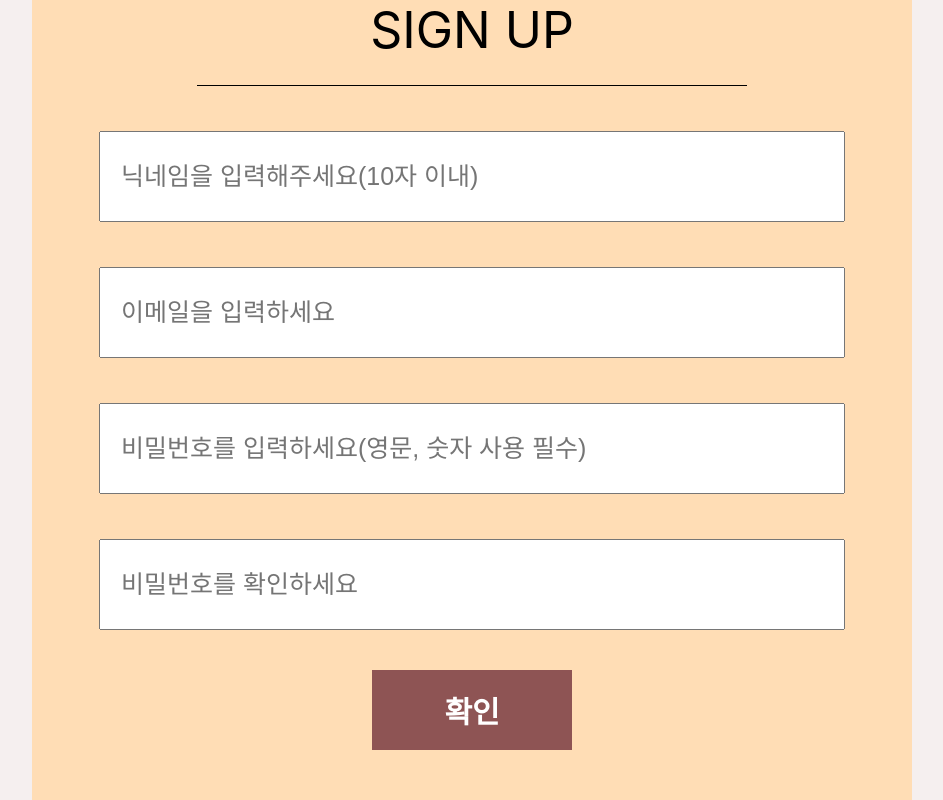
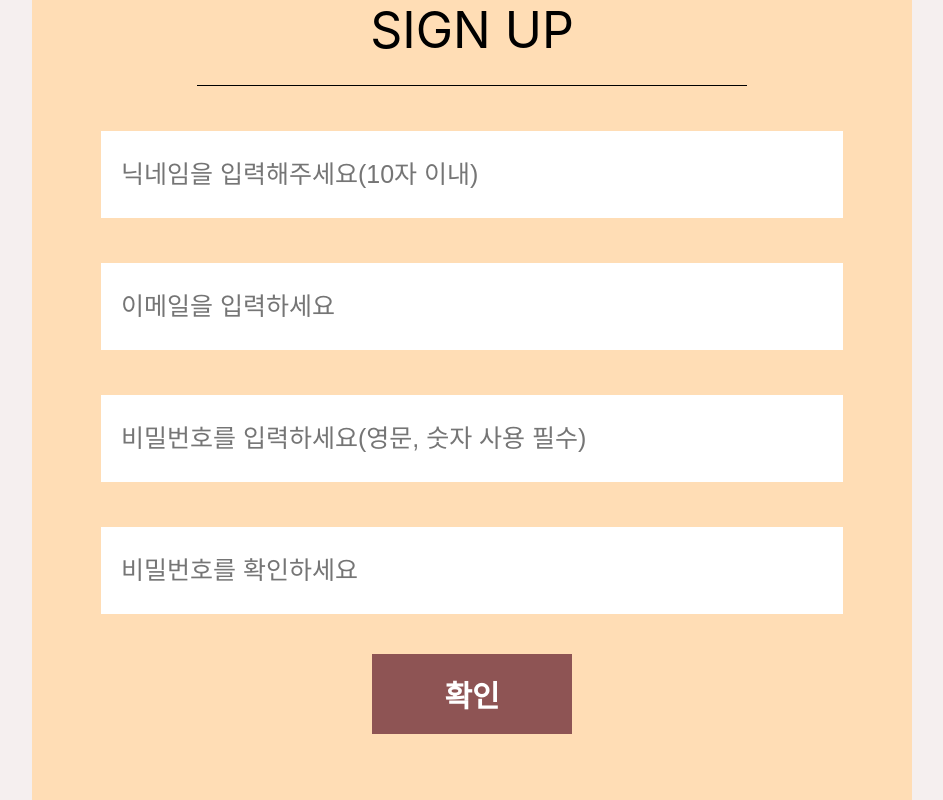
Before and after one commit to Sushi-blog/front-end, a React (Create React App) app in the folder sushi-blog/: page /signup in a window 1280 px wide. Shown: the whole page, without its empty margins (168-1111 px from the left). Built offline with nearby package versions, Linux system fonts and the light colour scheme.

Commit message:
ADD: 회원가입 조건 확인 추가

```diff
--- a/sushi-blog/package.json
+++ b/sushi-blog/package.json
@@ -6,6 +6,7 @@
     "@testing-library/jest-dom": "^5.11.4",
     "@testing-library/react": "^11.1.0",
     "@testing-library/user-event": "^12.1.10",
+    "axios": "^0.21.1",
     "react": "^17.0.1",
     "react-dom": "^17.0.1",
     "react-router-dom": "^5.2.0",
--- a/sushi-blog/src/components/LOGIN/style.js
+++ b/sushi-blog/src/components/LOGIN/style.js
@@ -46,6 +46,7 @@ export const CheckBtn = styled.button`
     position:relative;
     left: 50%;
     transform:translateX(-50%);
+    border: none;
 `
 
 export const SignUp = styled.p`
--- a/sushi-blog/src/components/SIGNUP/signup.jsx
+++ b/sushi-blog/src/components/SIGNUP/signup.jsx
@@ -1,21 +1,53 @@
-import React from 'react';
+import React, {useState, memo} from 'react';
 import * as s from './styles';
 
-const SignUp = () => {
+const SignUp = memo(() => {
+    const [nickname, setNickname] = useState('');
+    const [email, setEmail] = useState('');
+    const [password, setPassword] = useState('');
+    const [checkPassword, setCheckPassword] = useState('');
+
+    const onChnageNickname = (e) => {
+        setNickname(e.target.value);
+    };
+
+    const onChangeEmail = (e) => {
+        setEmail(e.target.value);
+    }
+
+    const onChangePassword = (e) => {
+        setPassword(e.target.value);
+    }
+
+    const onChangeCheckPassword = (e) =>{
+        setCheckPassword(e.target.value);
+    }
+
+    const onClickSignup = (e) => {
+        if(password.length < 8) {
+            alert("비밀번호를 8자리 이상 써주세요");
+            return;
+        }
+        if(password !== checkPassword) {
+            alert("비밀번호를 다시 확인해주세요");
+            return;
+        }
+    }
+
     return (
         <>
             <s.CenterContent>
                 <s.SignupContainer>
                     <s.TitleContainer>SIGN UP</s.TitleContainer>
-                    <s.SignupInput placeholder="닉네임을 입력해주세요(10자 이내)"></s.SignupInput>
-                    <s.SignupInput placeholder="이메일을 입력하세요"></s.SignupInput>
-                    <s.SignupInput placeholder="비밀번호를 입력하세요(영문, 숫자 사용 필수)"></s.SignupInput>
-                    <s.SignupInput placeholder="비밀번호를 확인하세요"></s.SignupInput>
-                    <s.CheckBtn>확인</s.CheckBtn>
+                    <s.SignupInput placeholder="닉네임을 입력해주세요(10자 이내)" onChange={onChnageNickname} maxLength="10"></s.SignupInput>
+                    <s.SignupInput placeholder="이메일을 입력하세요" onChange={onChangeEmail}></s.SignupInput>
+                    <s.SignupInput placeholder="비밀번호를 입력하세요(영문, 숫자 사용 필수)" maxLength='16' onChange={onChangePassword}></s.SignupInput>
+                    <s.SignupInput placeholder="비밀번호를 확인하세요" onChange={onChangeCheckPassword} maxLength='16'></s.SignupInput>
+                    <s.CheckBtn onClick={onClickSignup}>확인</s.CheckBtn>
                 </s.SignupContainer>
             </s.CenterContent>
         </>
     );
-};
+});
 
 export default SignUp;
--- a/sushi-blog/src/components/SIGNUP/styles.jsx
+++ b/sushi-blog/src/components/SIGNUP/styles.jsx
@@ -33,6 +33,7 @@ export const SignupInput = styled.input`
     transform: translateX(-50%);
     font-size: 25px;
     padding-left: 20px;
+    border: none;
 `
 
 export const CheckBtn = styled.button`
```
Also changed, not shown: sushi-blog/src/components/axios.js (added, +16 -0 lines), 1 other file (tests, documents, lock files or other folders).
